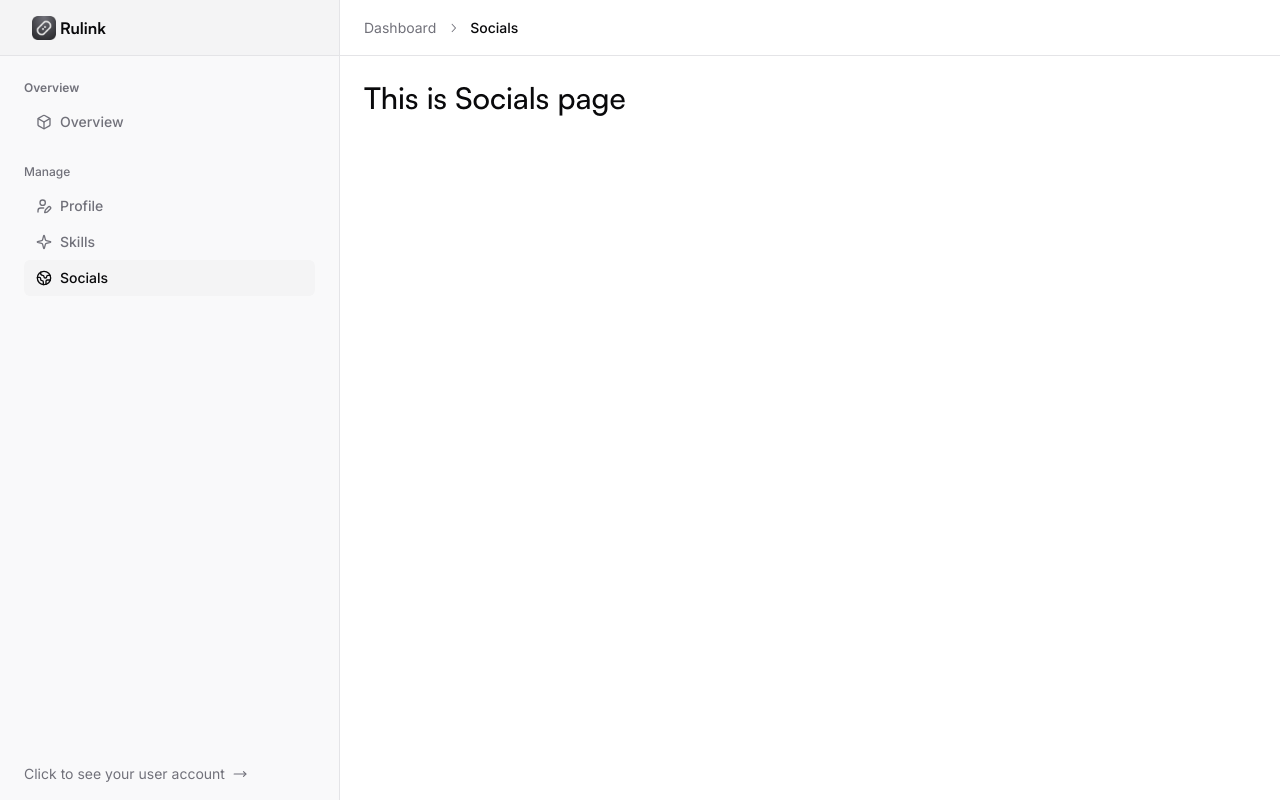
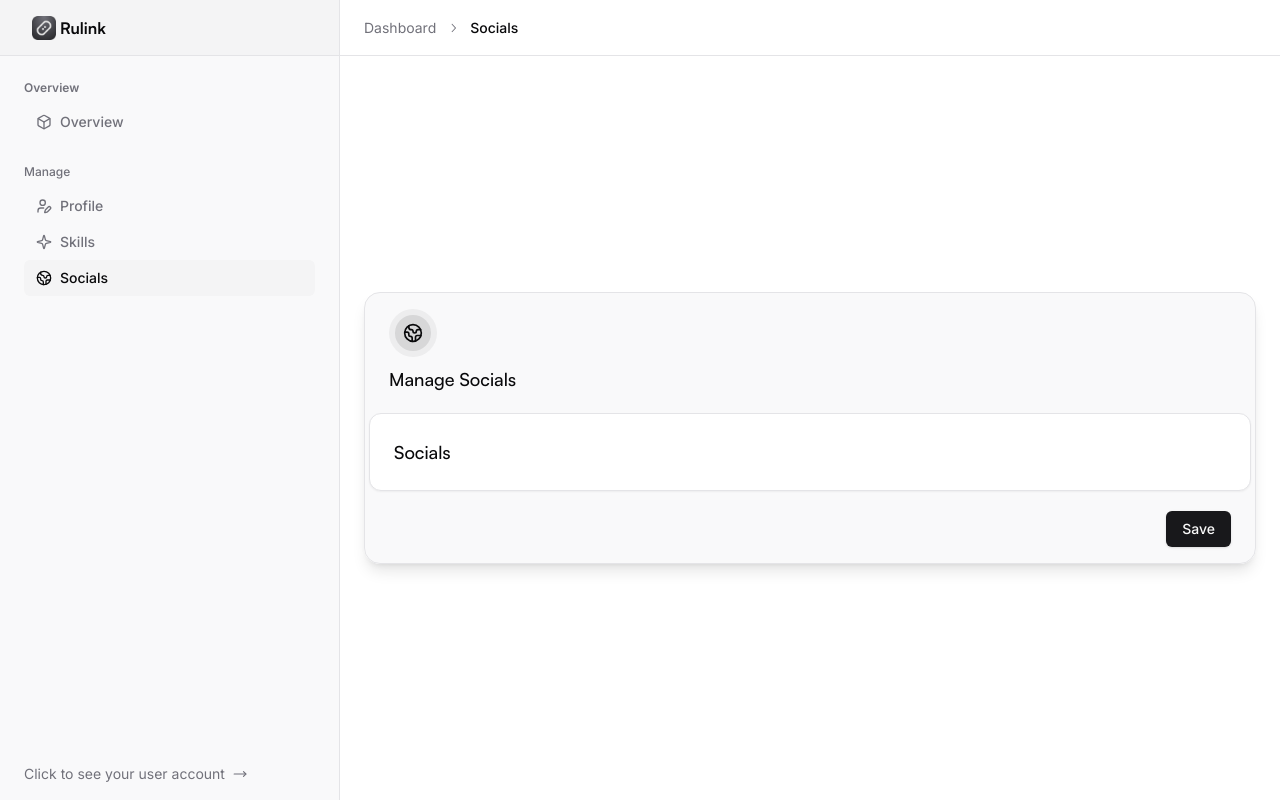
Before and after one commit to robiuzzaman4/rulink-frontend, a Next.js app: page /dashboard/socials in a window 1280 px wide. Built offline with nearby package versions, Linux system fonts and the light colour scheme; a web font is replaced by a local one.

Commit message:
feat: social page card design done

```diff
--- a/src/app/(protected)/dashboard/socials/page.tsx
+++ b/src/app/(protected)/dashboard/socials/page.tsx
@@ -1,11 +1,10 @@
+import ManageSocials from "@/components/pages/socials/manage-socials";
 import React from "react";
 
 const SocialsPage = () => {
   return (
-    <div className="py-20 px-4 lg:px-6">
-      <h1 className="text-3xl font-satoshi font-medium">
-        This is Socials page
-      </h1>
+    <div className="w-full min-h-[calc(100vh-56px)] mt-14 px-4 lg:px-6 py-14 grid place-items-center">
+      <ManageSocials />
     </div>
   );
 };
--- /dev/null
+++ b/src/components/pages/socials/manage-socials.tsx
@@ -0,0 +1,42 @@
+"use client";
+
+import IconButton from "@/components/shared/icon-button";
+import { Button } from "@/components/ui/button";
+
+import { Earth } from "lucide-react";
+import React from "react";
+
+const ManageSocials = () => {
+  return (
+    <div className="w-full sm:max-w-sm md:max-w-md lg:max-w-2xl xl:max-w-5xl mx-auto bg-secondary/50 rounded-2xl border border-border shadow-lg">
+      {/* header */}
+      <div className="grid gap-2 px-4 sm:px-6 py-4">
+        <IconButton>
+          <Earth size={20} />
+        </IconButton>
+        <h5 className="text-lg font-medium font-satoshi">Manage Socials</h5>
+      </div>
+      {/* your skills */}
+      <div className="w-full p-1">
+        <div className="w-full bg-background p-4 sm:p-6 rounded-xl border border-border shadow-sm flex flex-col gap-4">
+          <h5 className="text-lg font-medium font-satoshi">Socials</h5>
+        </div>
+      </div>
+
+      <div className="w-fit ml-auto py-4 px-4 sm:px-6">
+        <Button
+          //   onClick={handleUpdateSkills}
+          type="button"
+          //   disabled={isLoading || isUpdateProfileLoading}
+        >
+          Save
+          {/* {isUpdateProfileLoading && (
+            <Loader size={16} className="animate-spin ml-2" />
+          )} */}
+        </Button>
+      </div>
+    </div>
+  );
+};
+
+export default ManageSocials;
```
